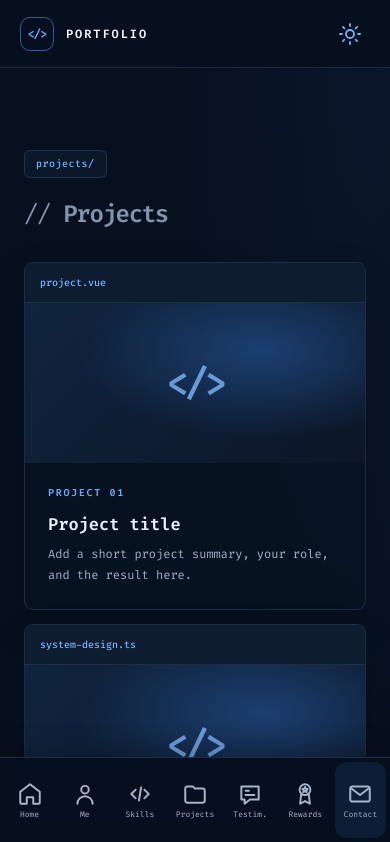
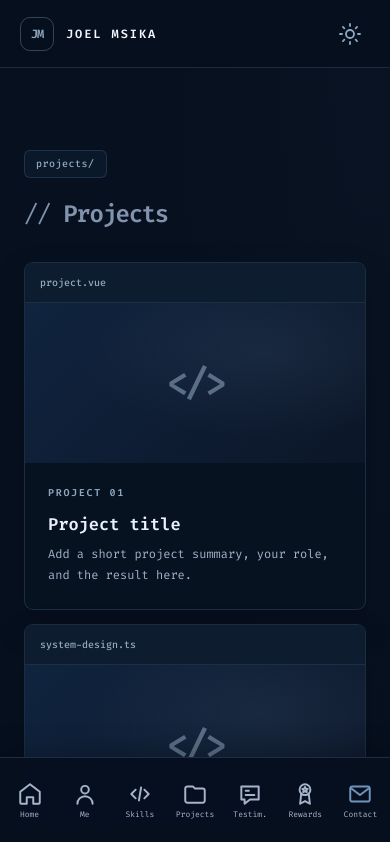
Before and after one commit to joelmsika-pixel/p, a Vue app: page /projects in a window 390 px wide. Shown: the top 842 px of the page. Built offline with nearby package versions, Linux system fonts and the light colour scheme.

Commit message:
style: update color scheme and improve text readability across multiple components for enhanced visual consistency

```diff
--- a/src/App.vue
+++ b/src/App.vue
@@ -99,23 +99,23 @@ onBeforeUnmount(() => {
         aria-label="Portfolio home"
       >
         <span
-          class="grid size-[34px] place-items-center rounded-[10px] border border-[rgba(86,157,255,0.55)] font-code text-xs font-semibold tracking-[-.08em] text-[#69aaff]"
+          class="grid size-[34px] place-items-center rounded-[10px] border border-[rgba(143,166,192,0.35)] font-code text-xs font-semibold tracking-[-.08em] text-[#91a8c0]"
           aria-hidden="true"
-        >&lt;/&gt;</span>
-        <span>PORTFOLIO</span>
+        >JM</span>
+        <span>JOEL MSIKA</span>
       </RouterLink>
       <nav class="flex items-center gap-[clamp(14px,2vw,29px)] max-[640px]:hidden" aria-label="Main navigation">
         <RouterLink
           v-for="link in navigationLinks"
           :key="link.id"
           :to="`/#${link.id}`"
-          class="font-code text-xs font-medium leading-none text-[#a7b5ca] no-underline transition-colors duration-200 hover:text-[#75b2ff]"
-          :class="{ 'text-[#75b2ff]': activeSection === link.id }"
+          class="font-code text-xs font-medium leading-none text-[#a7b5ca] no-underline transition-colors duration-200 hover:text-[#91a8c0]"
+          :class="{ 'text-[#91a8c0]': activeSection === link.id }"
           :aria-current="activeSection === link.id ? 'page' : undefined"
         >{{ link.label }}</RouterLink>
       </nav>
       <button
-        class="ml-5 grid size-10 shrink-0 place-items-center rounded-full p-2 text-[#75b2ff] transition-colors hover:text-[#82aaff] focus-visible:outline-2 focus-visible:outline-offset-2 focus-visible:outline-[#75b2ff] max-[900px]:ml-3"
+        class="ml-5 grid size-10 shrink-0 place-items-center rounded-full p-2 text-[#91a8c0] transition-colors hover:text-[#a3b5c9] focus-visible:outline-2 focus-visible:outline-offset-2 focus-visible:outline-[#91a8c0] max-[900px]:ml-3"
         type="button"
         :aria-label="`Switch to ${theme === 'dark' ? 'light' : 'dark'} theme`"
         :title="`Switch to ${theme === 'dark' ? 'light' : 'dark'} theme`"
@@ -151,15 +151,15 @@ onBeforeUnmount(() => {
       </button>
     </header>
     <nav
-      class="fixed bottom-0 left-0 z-30 hidden w-full grid-cols-7 items-stretch gap-1 border-t border-[rgba(143,177,225,0.18)] bg-[rgba(7,16,31,0.98)] px-1 pt-1 pb-[calc(6px+env(safe-area-inset-bottom))] shadow-[0_-8px_24px_rgba(0,0,0,0.2)] backdrop-blur-[18px] max-[640px]:grid"
+      class="mobile-navigation fixed bottom-0 left-0 z-30 hidden w-full grid-cols-7 items-stretch gap-1 border-t border-[rgba(143,177,225,0.18)] bg-[rgba(7,16,31,0.98)] px-1 pt-1 pb-[calc(6px+env(safe-area-inset-bottom))] shadow-[0_-8px_24px_rgba(0,0,0,0.2)] backdrop-blur-[18px] max-[640px]:grid"
       aria-label="Mobile navigation"
     >
       <RouterLink
         v-for="link in navigationLinks"
         :key="link.id"
         :to="`/#${link.id}`"
-        class="flex min-h-[76px] flex-col items-center justify-center gap-1 rounded-xl py-1 font-code text-[8px] leading-none text-[#a7b5ca] no-underline transition-colors duration-200 hover:text-[#75b2ff]"
-        :class="{ 'bg-[rgba(62,132,220,0.12)] text-[#75b2ff]': activeSection === link.id }"
+        class="flex min-h-[76px] flex-col items-center justify-center gap-1 rounded-xl py-1 font-code text-[8px] leading-none text-[#a7b5ca] no-underline transition-colors duration-200 hover:text-[#91a8c0]"
+        :class="{ 'text-[#7094bd]': activeSection === link.id }"
         :aria-label="link.label"
         :title="link.label"
         :aria-current="activeSection === link.id ? 'page' : undefined"
--- a/src/assets/portfolio.css
+++ b/src/assets/portfolio.css
@@ -17,8 +17,7 @@
   width: 3px;
   height: 3px;
   border-radius: 50%;
-  background-color: rgba(137, 190, 255, .82);
-  box-shadow: 0 0 5px rgba(86, 157, 255, .48);
+  background-color: rgba(151, 170, 191, .48);
 }
 
 .hero-mesh-dot:nth-child(50n + 26) {
@@ -26,30 +25,34 @@
   left: 50%;
 }
 
+.mobile-navigation a[aria-current="page"] svg {
+  color: #7094bd;
+}
+
 .section-surface {
   background:
-    radial-gradient(ellipse at 95% 0%, rgba(37, 91, 157, .09), transparent 38%),
+    radial-gradient(ellipse at 95% 0%, rgba(67, 87, 112, .045), transparent 38%),
     #07101f;
   scroll-margin-top: 24px;
 }
 
 .section-alt-surface {
   background:
-    radial-gradient(ellipse at 5% 100%, rgba(37, 91, 157, .1), transparent 38%),
+    radial-gradient(ellipse at 5% 100%, rgba(67, 87, 112, .05), transparent 38%),
     #0a1629;
   scroll-margin-top: 24px;
 }
 
 .section-contact-surface {
   background:
-    radial-gradient(ellipse at 75% 100%, rgba(30, 94, 174, .16), transparent 55%),
+    radial-gradient(ellipse at 75% 100%, rgba(67, 87, 112, .075), transparent 55%),
     #07101f;
   scroll-margin-top: 24px;
 }
 
 .project-art {
   background:
-    radial-gradient(ellipse at 70% 30%, rgba(52, 126, 223, .36), transparent 55%),
+    radial-gradient(ellipse at 70% 30%, rgba(77, 99, 126, .18), transparent 55%),
     linear-gradient(135deg, #10243f, #0c1628);
 }
 
@@ -67,31 +70,30 @@ html[data-theme="light"] #app {
 html[data-theme="light"] .section-surface,
 html[data-theme="light"] .section-contact-surface {
   background:
-    radial-gradient(ellipse at 95% 0%, rgba(51, 112, 190, .07), transparent 40%),
+    radial-gradient(ellipse at 95% 0%, rgba(83, 106, 132, .04), transparent 40%),
     #f4f7fb;
 }
 
 html[data-theme="light"] .section-alt-surface {
   background:
-    radial-gradient(ellipse at 5% 100%, rgba(51, 112, 190, .08), transparent 40%),
+    radial-gradient(ellipse at 5% 100%, rgba(83, 106, 132, .045), transparent 40%),
     #edf3fa;
 }
 
 html[data-theme="light"] .hero-mesh-dot {
-  background-color: rgba(48, 111, 190, .58);
-  box-shadow: 0 0 5px rgba(48, 111, 190, .22);
+  background-color: rgba(83, 106, 132, .32);
 }
 
 html[data-theme="light"] .hero-overlay {
   background-image:
-    radial-gradient(ellipse at 82% 55%, rgba(74, 139, 210, .08), transparent 49%),
+    radial-gradient(ellipse at 82% 55%, rgba(83, 106, 132, .04), transparent 49%),
     linear-gradient(90deg, rgba(244, 247, 251, .98) 0%, rgba(244, 247, 251, .9) 31%, rgba(244, 247, 251, .66) 57%, rgba(244, 247, 251, .32) 100%),
     linear-gradient(0deg, #f4f7fb 0%, rgba(244, 247, 251, .9) 12%, transparent 32%);
 }
 
 html[data-theme="light"] .project-art {
   background:
-    radial-gradient(ellipse at 70% 30%, rgba(52, 126, 223, .2), transparent 55%),
+    radial-gradient(ellipse at 70% 30%, rgba(83, 106, 132, .1), transparent 55%),
     linear-gradient(135deg, #e5eef9, #dce8f6);
 }
 
@@ -135,15 +137,16 @@ html[data-theme="light"] :is([class~="text-[#8193ad]"], [class~="text-[#5b708d]"
   color: #687990;
 }
 
-html[data-theme="light"] :is(
-  [class~="text-[#72b4ff]"],
-  [class~="text-[#75b2ff]"],
-  [class~="text-[#70adff]"],
-  [class~="text-[#71aaff]"],
-  [class~="text-[#82aaff]"],
-  [class~="text-[#69aaff]"]
-) {
-  color: #245fa8;
+html[data-theme="light"] [class~="text-[#91a8c0]"] {
+  color: #506984;
+}
+
+html[data-theme="light"] [class~="text-[#7094bd]"] {
+  color: #42658a;
+}
+
+html[data-theme="light"] .mobile-navigation a[aria-current="page"] svg {
+  color: #42658a;
 }
 
 html[data-theme="light"] :is([class~="text-[#addb67]"], [class~="text-[#c792ea]"]) {
@@ -154,8 +157,8 @@ html[data-theme="light"] [class~="text-[#c792ea]"] {
   color: #8151a5;
 }
 
-html[data-theme="light"] [class~="border-[#438fe9]"] {
-  border-color: #3974bb;
+html[data-theme="light"] [class~="border-[#7188a2]"] {
+  border-color: #657d98;
 }
 
 html[data-theme="light"] :is(
@@ -164,8 +167,7 @@ html[data-theme="light"] :is(
   [class*="border-[rgba(110,154,209"],
   [class*="border-[rgba(114,151,196"],
   [class*="border-[rgba(120,157,202"],
-  [class*="border-[rgba(117,178,255"],
-  [class*="border-[rgba(86,157,255"]
+  [class*="border-[rgba(143,166,192"]
 ) {
   border-color: rgba(54, 82, 119, .2);
 }
--- a/src/views/Contact.vue
+++ b/src/views/Contact.vue
@@ -1,7 +1,7 @@
 <template>
     <section id="contact" class="section-contact-surface relative scroll-mt-6 px-[clamp(24px,8.3vw,132px)] pt-[clamp(88px,12vw,150px)] pb-[110px] max-[640px]:px-6 max-[640px]:py-[82px]" aria-labelledby="contact-title">
       <div class="contact-content mx-auto w-full max-w-[1120px]">
-        <span class="mb-6 block w-fit rounded-[6px] border border-[rgba(110,154,209,0.2)] bg-[rgba(12,27,47,0.78)] px-[11px] py-2 font-code text-[10px] font-medium leading-none tracking-[.05em] text-[#72b4ff]">contact.ts</span>
+        <span class="mb-6 block w-fit rounded-[6px] border border-[rgba(110,154,209,0.2)] bg-[rgba(12,27,47,0.78)] px-[11px] py-2 font-code text-[10px] font-medium leading-none tracking-[.05em] text-[#91a8c0]">contact.ts</span>
         <h2 id="contact-title" class="m-0 text-[clamp(24px,3vw,36px)] font-semibold leading-[1.08] tracking-[-.055em] text-[#8193ad]"><span class="font-normal" aria-hidden="true">// </span>Contact</h2>
         <p class="mt-[25px] max-w-[650px] text-base leading-[1.85] text-[#a7b5ca]">Add your preferred email address or contact link here.</p>
       </div>
--- a/src/views/Me.vue
+++ b/src/views/Me.vue
@@ -5,7 +5,7 @@
     aria-labelledby="me-title"
   >
     <div class="about-content mx-auto w-full max-w-[1120px]">
-      <span class="mb-6 block w-fit rounded-[6px] border border-[rgba(110,154,209,0.2)] bg-[rgba(12,27,47,0.78)] px-[11px] py-2 font-code text-[10px] font-medium leading-none tracking-[.05em] text-[#72b4ff]">about.js</span>
+      <span class="mb-6 block w-fit rounded-[6px] border border-[rgba(110,154,209,0.2)] bg-[rgba(12,27,47,0.78)] px-[11px] py-2 font-code text-[10px] font-medium leading-none tracking-[.05em] text-[#91a8c0]">about.js</span>
       <h2 id="me-title" class="m-0 text-[clamp(24px,3vw,36px)] font-semibold leading-[1.08] tracking-[-.055em] text-[#8193ad]"><span class="font-normal" aria-hidden="true">// </span>A little about me</h2>
       <p class="mt-[25px] max-w-[650px] text-base leading-[1.85] text-[#a7b5ca]">
         I'm Joel Msika, a developer focused on stack development, system design and architecture,
--- a/src/views/Projects.vue
+++ b/src/views/Projects.vue
@@ -5,18 +5,18 @@
     aria-labelledby="projects-title"
   >
     <div class="mx-auto w-full max-w-[1120px]">
-      <span class="mb-6 block w-fit rounded-[6px] border border-[rgba(110,154,209,0.2)] bg-[rgba(12,27,47,0.78)] px-[11px] py-2 font-code text-[10px] font-medium leading-none tracking-[.05em] text-[#72b4ff]">projects/</span>
+      <span class="mb-6 block w-fit rounded-[6px] border border-[rgba(110,154,209,0.2)] bg-[rgba(12,27,47,0.78)] px-[11px] py-2 font-code text-[10px] font-medium leading-none tracking-[.05em] text-[#91a8c0]">projects/</span>
       <h2 id="projects-title" class="m-0 text-[clamp(24px,3vw,36px)] font-semibold leading-[1.08] tracking-[-.055em] text-[#8193ad]"><span class="font-normal" aria-hidden="true">// </span>Projects</h2>
       <div class="mt-12 grid grid-cols-3 gap-[18px] max-[900px]:grid-cols-2 max-[640px]:mt-[34px] max-[640px]:grid-cols-1 max-[640px]:gap-[14px]">
         <article v-for="project in 3" :key="project" class="project-card relative min-w-0 overflow-hidden rounded-[9px] border border-[rgba(114,151,196,0.2)] bg-[rgba(8,19,34,0.86)] shadow-[0_16px_38px_rgba(0,0,0,0.16)]">
-          <div class="border-b border-[rgba(114,151,196,0.15)] bg-[rgba(18,34,55,0.65)] px-[15px] py-[11px] font-code text-[10px] font-medium leading-[1.75] text-[#75b2ff]">
+          <div class="border-b border-[rgba(114,151,196,0.15)] bg-[rgba(18,34,55,0.65)] px-[15px] py-[11px] font-code text-[10px] font-medium leading-[1.75] text-[#91a8c0]">
             {{ ['project.vue', 'system-design.ts', 'reverse-engineering.py'][project - 1] }}
           </div>
           <div class="project-art grid min-h-[185px] place-items-center max-[640px]:min-h-[160px]" aria-hidden="true">
-            <span class="font-code text-[38px] font-semibold leading-none tracking-[-.1em] text-[rgba(129,184,255,0.78)]">&lt;/&gt;</span>
+            <span class="font-code text-[38px] font-semibold leading-none tracking-[-.1em] text-[rgba(143,166,192,0.58)]">&lt;/&gt;</span>
           </div>
           <div class="p-[23px]">
-            <p class="m-0 font-code text-[10px] font-semibold leading-[1.4] tracking-[.17em] text-[#70adff]">PROJECT 0{{ project }}</p>
+            <p class="m-0 font-code text-[10px] font-semibold leading-[1.4] tracking-[.17em] text-[#91a8c0]">PROJECT 0{{ project }}</p>
             <h3 class="mb-2 mt-[13px] font-code text-[17px] font-semibold leading-[1.3] text-[#eaf1fc]">Project title</h3>
             <p class="m-0 font-code text-xs leading-[1.75] text-[#a1b1c8]">Add a short project summary, your role, and the result here.</p>
           </div>
--- a/src/views/Rewards.vue
+++ b/src/views/Rewards.vue
@@ -1,7 +1,7 @@
 <template>
     <section id="rewards" class="section-surface relative scroll-mt-6 px-[clamp(24px,8.3vw,132px)] py-[clamp(88px,12vw,150px)] max-[640px]:px-6 max-[640px]:py-[82px]" aria-labelledby="rewards-title">
       <div class="mx-auto w-full max-w-[1120px]">
-        <span class="mb-6 block w-fit rounded-[6px] border border-[rgba(110,154,209,0.2)] bg-[rgba(12,27,47,0.78)] px-[11px] py-2 font-code text-[10px] font-medium leading-none tracking-[.05em] text-[#72b4ff]">rewards.json</span>
+        <span class="mb-6 block w-fit rounded-[6px] border border-[rgba(110,154,209,0.2)] bg-[rgba(12,27,47,0.78)] px-[11px] py-2 font-code text-[10px] font-medium leading-none tracking-[.05em] text-[#91a8c0]">rewards.json</span>
         <h2 id="rewards-title" class="m-0 text-[clamp(24px,3vw,36px)] font-semibold leading-[1.08] tracking-[-.055em] text-[#8193ad]"><span class="font-normal" aria-hidden="true">// </span>Rewards</h2>
         <p class="mt-[25px] max-w-[650px] text-base leading-[1.85] text-[#a7b5ca]">Add awards, certifications, or other recognition here.</p>
       </div>
--- a/src/views/Testimonials.vue
+++ b/src/views/Testimonials.vue
@@ -5,9 +5,9 @@
       aria-labelledby="testimonials-title"
     >
       <div class="testimonial-content mx-auto w-full max-w-[820px]">
-        <span class="mb-6 block w-fit rounded-[6px] border border-[rgba(110,154,209,0.2)] bg-[rgba(12,27,47,0.78)] px-[11px] py-2 font-code text-[10px] font-medium leading-none tracking-[.05em] text-[#72b4ff]">testimonials.md</span>
+        <span class="mb-6 block w-fit rounded-[6px] border border-[rgba(110,154,209,0.2)] bg-[rgba(12,27,47,0.78)] px-[11px] py-2 font-code text-[10px] font-medium leading-none tracking-[.05em] text-[#91a8c0]">testimonials.md</span>
         <h2 id="testimonials-title" class="m-0 text-[clamp(24px,3vw,36px)] font-semibold leading-[1.08] tracking-[-.055em] text-[#8193ad]"><span class="font-normal" aria-hidden="true">// </span>Testimonials</h2>
-        <blockquote class="mt-[38px] border-l-2 border-[#438fe9] pl-[26px] font-code text-[clamp(18px,2.5vw,25px)] font-normal leading-[1.55] text-[#d6e2f5]">
+        <blockquote class="mt-[38px] border-l-2 border-[#7188a2] pl-[26px] font-code text-[clamp(18px,2.5vw,25px)] font-normal leading-[1.55] text-[#d6e2f5]">
           Add a real testimonial from a client or collaborator here.
         </blockquote>
         <p class="ml-7 mt-[18px] text-xs text-[#8193ad]">Name · Role or organization</p>
```
Also changed, not shown: src/views/Home.vue (+12 -12 lines), src/views/MySkills.vue (+7 -7 lines).
